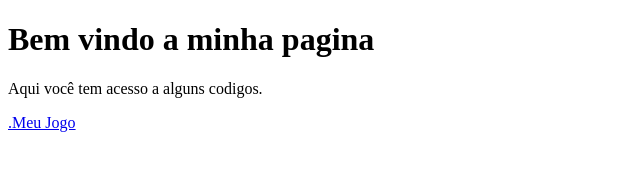
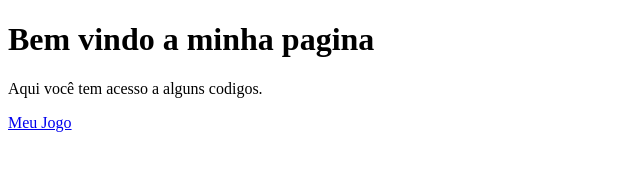
Before and after one commit to LeonardoYan/leonardoyan.github.io, a plain HTML site: page index.html in a window 1280 px wide. Shown: the full height of the page, 0-640 px from the left. Drawn offline with Linux system fonts and the light colour scheme.

Commit message:
Update index.html

```diff
--- a/index.html
+++ b/index.html
@@ -6,6 +6,6 @@
   <body>
       <h1>Bem vindo a minha pagina</h1>
       <p>Aqui você tem acesso a alguns codigos.</p>
-      <a href="https://leonardoyan.github.io/brasilorigem/">.Meu Jogo</a>
+      <a href="https://leonardoyan.github.io/brasilorigem/">Meu Jogo</a>
   </body>
 </html>
```
